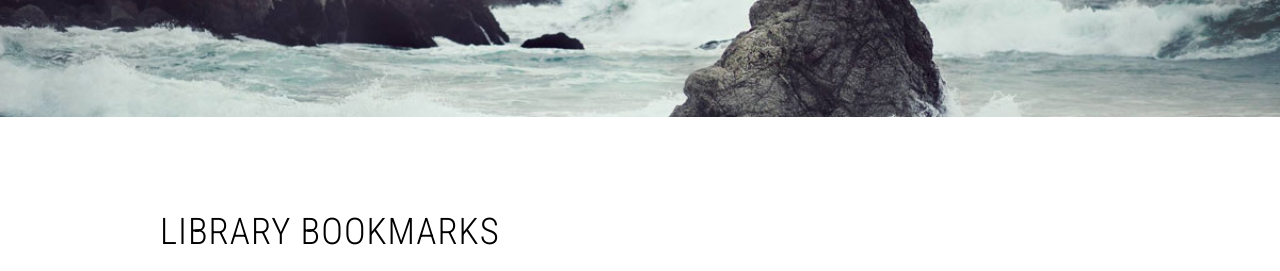
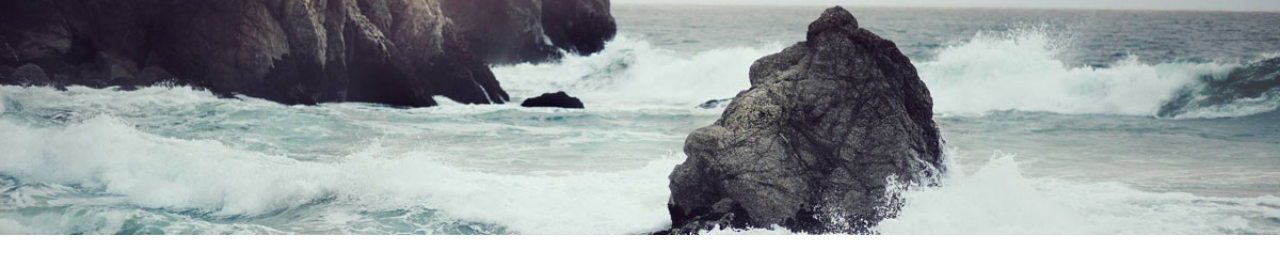
Before and after one commit to mgrl-patron-links/links, a plain HTML site: page index.html in a window 1280 px wide. Shown: the top 271 px of the page. Drawn offline with nearby package versions, Linux system fonts and the light colour scheme.

Commit message:
Add files via upload

```diff
--- a/css/style-desktop.css
+++ b/css/style-desktop.css
@@ -23,7 +23,7 @@
 
 	#banner
 	{
-		padding: 4em 0em;
+		padding: 8em 0em;
 	}
 
 	.homepage #banner
```
